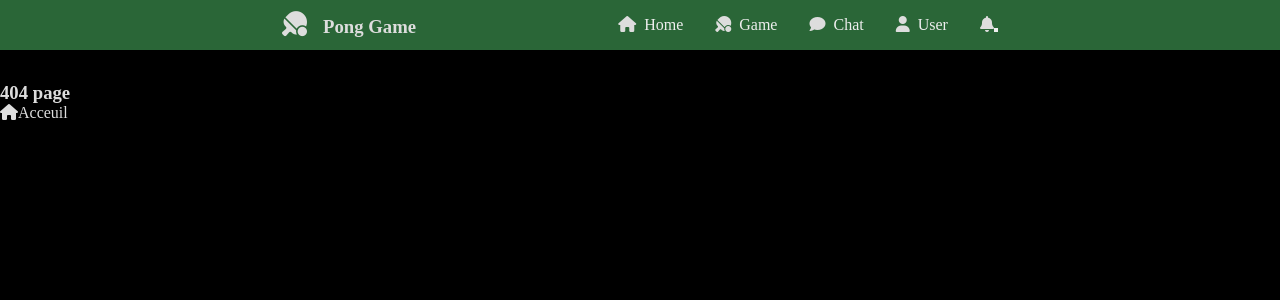
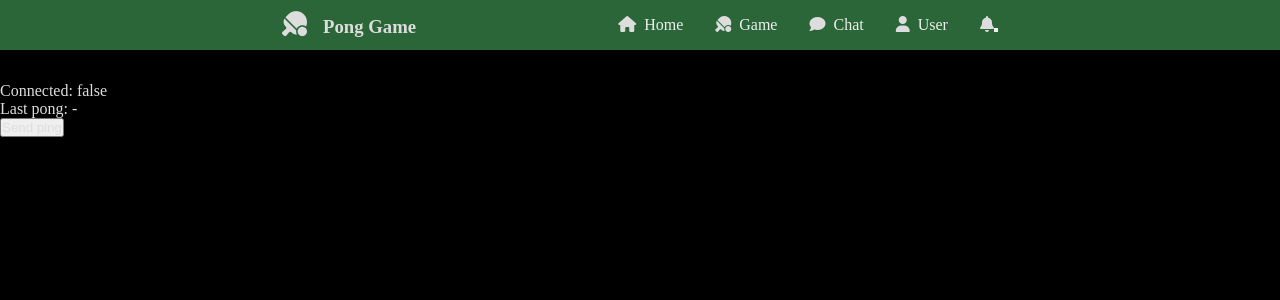
Before and after one commit to simon-ameye/42-ft_transcendence, a React (Create React App) app in the folder frontend/: page /notifications in a window 1280 px wide. Before the commit this address had no page. Shown: the top 300 px of the page. Built offline with nearby package versions, Linux system fonts and the light colour scheme; no server answers; a web font is replaced by a local one.

Commit message:
build notifications frontend

```diff
--- a/frontend/package.json
+++ b/frontend/package.json
@@ -13,6 +13,8 @@
     "react-icons": "^4.6.0",
     "react-router-dom": "^6.4.3",
     "react-scripts": "5.0.1",
+    "socket.io": "^4.5.3",
+    "socket.io-client": "^4.5.3",
     "typescript": "^4.8.4",
     "web-vitals": "^2.1.4"
   },
--- a/frontend/src/App.tsx
+++ b/frontend/src/App.tsx
@@ -1,6 +1,7 @@
 import React from 'react';
 import { BrowserRouter, Route, Routes } from 'react-router-dom'
 import User from './components/User';
+import Notifications from './components/Notifications';
 import NotFound from './pages/NotFound';
 import Home from './pages/Home';
 
@@ -10,6 +11,7 @@ function App() {
 		<Routes>
 			<Route path="/" element={<Home />} />
 			<Route path="/user" element={<User />} />
+			<Route path="/notifications" element={<Notifications />} />
 			{/*<Route path="/game" element={<Game />} />*/}
 			<Route path="*" element={<NotFound />} />
 		</Routes>
--- a/frontend/src/components/Notifications.tsx
+++ b/frontend/src/components/Notifications.tsx
@@ -0,0 +1,47 @@
+import React, { useState, useEffect } from 'react';
+import Navbar from './Navbar';
+import io from 'socket.io-client';
+
+const socket = io();
+
+const Notifications = () => {
+	const [isConnected, setIsConnected] = useState(socket.connected);
+  const [lastPong, setLastPong] = useState(null);
+
+  useEffect(() => {
+    socket.on('connect', () => {
+      setIsConnected(true);
+    });
+
+    socket.on('disconnect', () => {
+      setIsConnected(false);
+    });
+
+    /*socket.on('pong', () => {
+      setLastPong(new Date().toISOString());
+    });*/
+
+    return () => {
+      socket.off('connect');
+      socket.off('disconnect');
+      socket.off('pong');
+    };
+  }, []);
+
+  const sendPing = () => {
+    socket.emit('ping');
+  }
+
+  return (
+		<div className='button'>
+			<Navbar />
+    		<div>
+      		<p>Connected: { '' + isConnected }</p>
+      		<p>Last pong: { lastPong || '-' }</p>
+      		<button onClick={ sendPing }>Send ping</button>
+    		</div>
+		</div>
+  );
+};
+
+export default Notifications;
```
Also changed, not shown: 1 other file (tests, documents, lock files or other folders).
